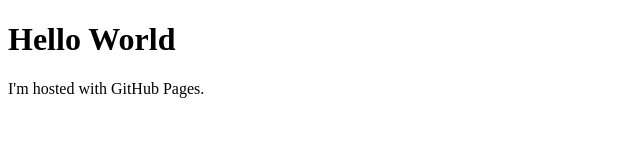
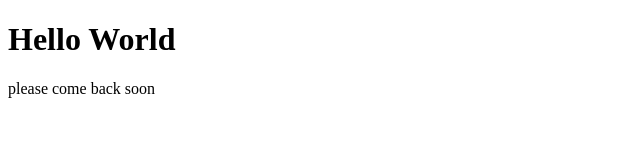
Before and after one commit to emmanuelcazzato/emmanuelcazzato.github.io, a plain HTML site: page index.html in a window 1280 px wide. Shown: the full height of the page, 0-640 px from the left. Drawn offline with Linux system fonts and the light colour scheme.

Commit message:
Update index.html

```diff
--- a/index.html
+++ b/index.html
@@ -2,6 +2,6 @@
 <html>
 <body>
 <h1>Hello World</h1>
-<p>I'm hosted with GitHub Pages.</p>
+<p>please come back soon</p>
 </body>
 </html>
```
